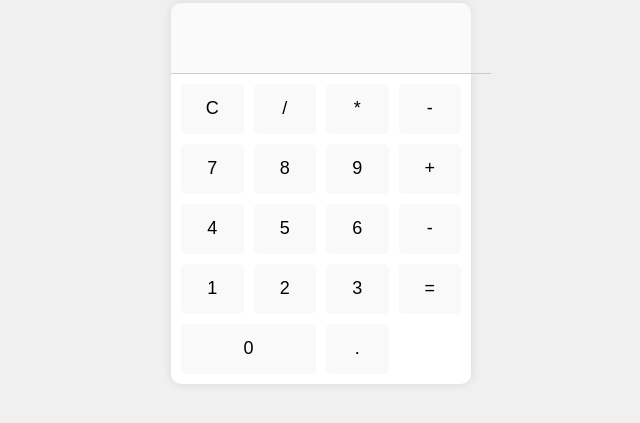
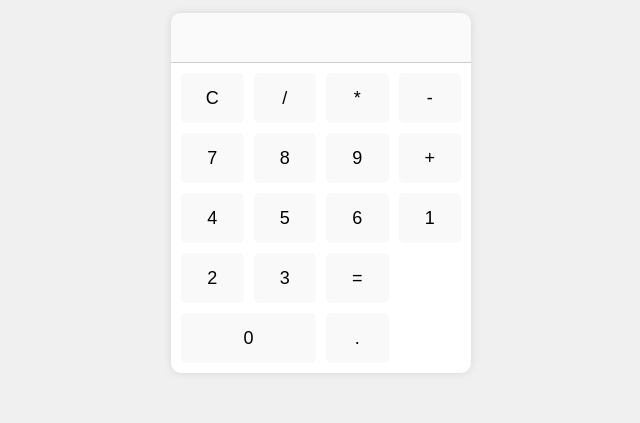
Before and after one commit to jeevan1276/mini-web-projects, a plain HTML site: page simple-calculator/index.html in a window 1280 px wide. Shown: the part 207-630 px from the top of the page, without its empty margins (319-959 px from the left). Drawn offline with Linux system fonts and the light colour scheme.

Commit message:
Fix calculator layout and remove misplaced button

```diff
--- a/simple-calculator/index.html
+++ b/simple-calculator/index.html
@@ -21,7 +21,6 @@
             <button onclick="appendToDisplay('4')">4</button>
             <button onclick="appendToDisplay('5')">5</button>
             <button onclick="appendToDisplay('6')">6</button>
-                    <button onclick="appendToDisplay('-')">-</button>
                     <button onclick="appendToDisplay('1')">1</button>
                     <button onclick="appendToDisplay('2')">2</button>
                     <button onclick="appendToDisplay('3')">3</button>
--- a/simple-calculator/styles.css
+++ b/simple-calculator/styles.css
@@ -13,6 +13,7 @@ body{
     width: 300px;
 }
 #display {
+    box-sizing: border-box;
     width: 100%;
     height: 50px;
     text-align: right;
```
